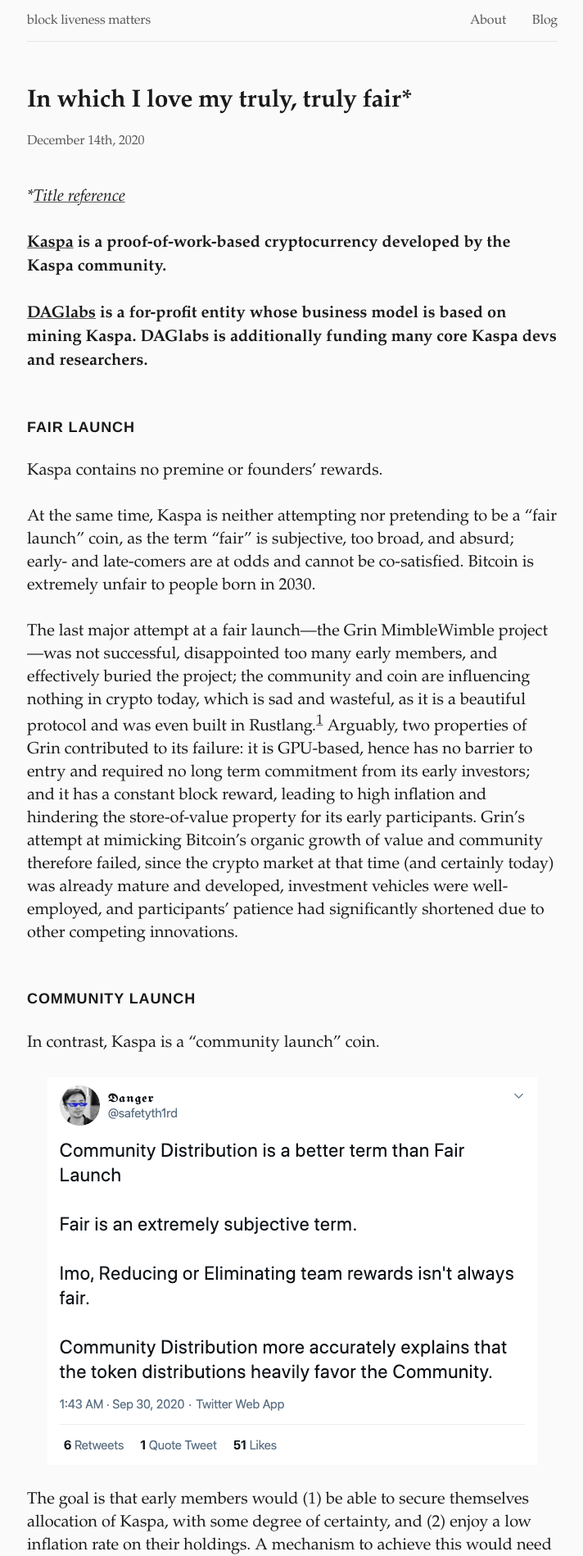
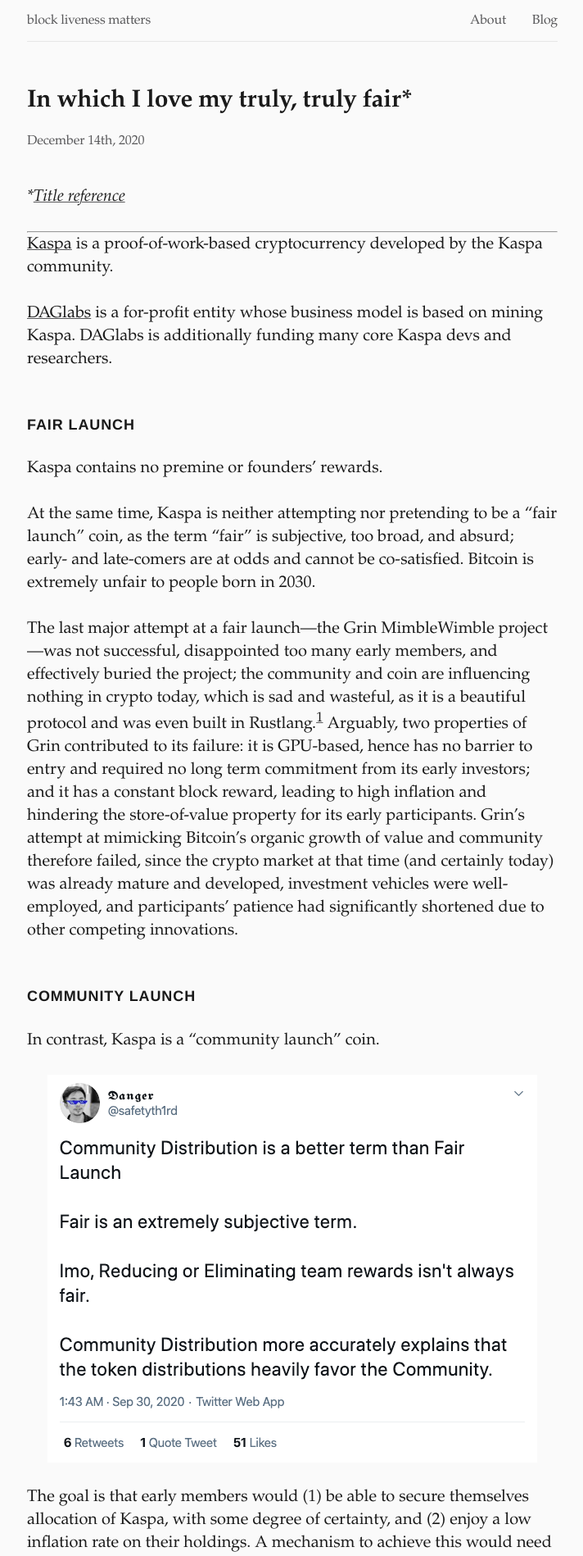
Before and after one commit to hashdag/hashdag.github.io, a Jekyll site: the page built from _posts/2020-12-14-fair.md, in a window 1280 px wide. Shown: the top 1898 px of the page at 82% size, without its empty margins (283-995 px from the left). Built offline with Jekyll 4.4.1, drawn with Linux system fonts in a browser that asks for light colours.

```diff
--- a/_posts/2020-12-14-fair.md
+++ b/_posts/2020-12-14-fair.md
@@ -7,9 +7,11 @@ permalink: /blog/fair
 
 *\*[Title reference](https://youtu.be/IG_Nu2pCytM)*
 
-**[Kaspa](https://github.com/kaspanet) is a proof-of-work-based cryptocurrency developed by the Kaspa community.**
+---
 
-**[DAGlabs](https://www.daglabs.com/) is a for-profit entity whose business model is based on mining Kaspa. DAGlabs is additionally funding many core Kaspa devs and researchers.**
+[Kaspa](https://github.com/kaspanet) is a proof-of-work-based cryptocurrency developed by the Kaspa community.
+
+[DAGlabs](https://www.daglabs.com/) is a for-profit entity whose business model is based on mining Kaspa. DAGlabs is additionally funding many core Kaspa devs and researchers.
 
 ### Fair launch
 
```
